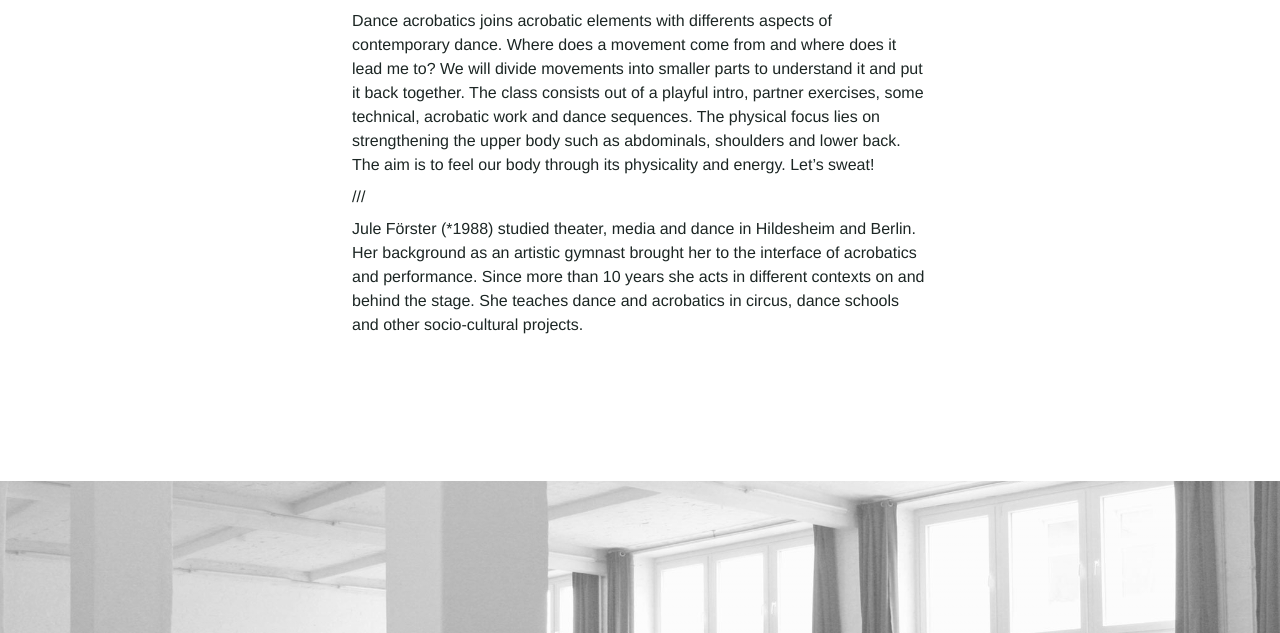
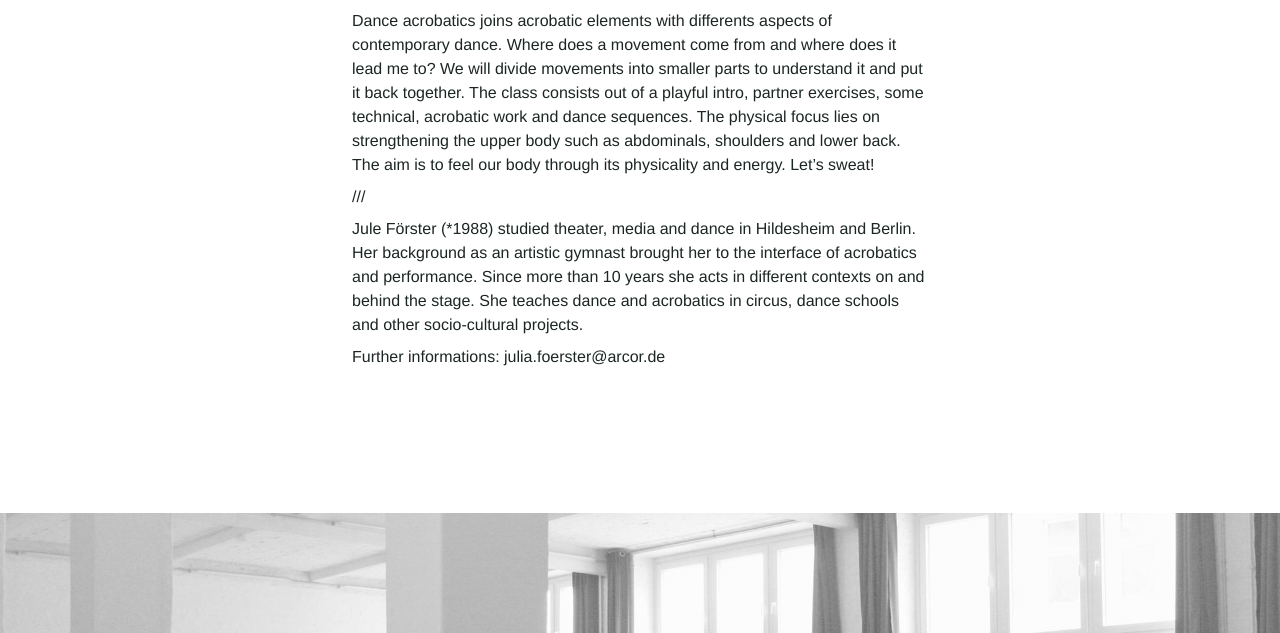
Before and after one commit to Kriesse/urbanraum, a Jekyll site: the page built from _classes/tanzakrobatik.md, in a window 1280 px wide. Shown: the part 727-1360 px from the top of the page. Built offline with Jekyll 4.4.1, drawn with Linux system fonts in a browser that asks for light colours; nearby versions of some CDN libraries.

Commit message:
Update tanzakrobatik.md

```diff
--- a/_classes/tanzakrobatik.md
+++ b/_classes/tanzakrobatik.md
@@ -36,6 +36,8 @@ description_en: |
 
    Jule Förster (*1988) studied theater, media and dance in Hildesheim and Berlin. Her background as an artistic gymnast brought her to the interface of acrobatics and performance. Since more than 10 years she acts in different contexts on and behind the stage. She teaches dance and acrobatics in circus, dance schools and other socio-cultural projects.
 
+   Further informations: julia.foerster@arcor.de
+
 description_de: |
   moving. slighting. jumping.
 
@@ -45,6 +47,8 @@ description_de: |
 
    Jule Förster (*1988) studied theater, media and dance in Hildesheim and Berlin. Her background as an artistic gymnast brought her to the interface of acrobatics and performance. Since more than 10 years she acts in different contexts on and behind the stage. She teaches dance and acrobatics in circus, dance schools and other socio-cultural projects.
 
+   Weitere Informationen: julia.foerster@arcor.de
+
 
 
 
```
